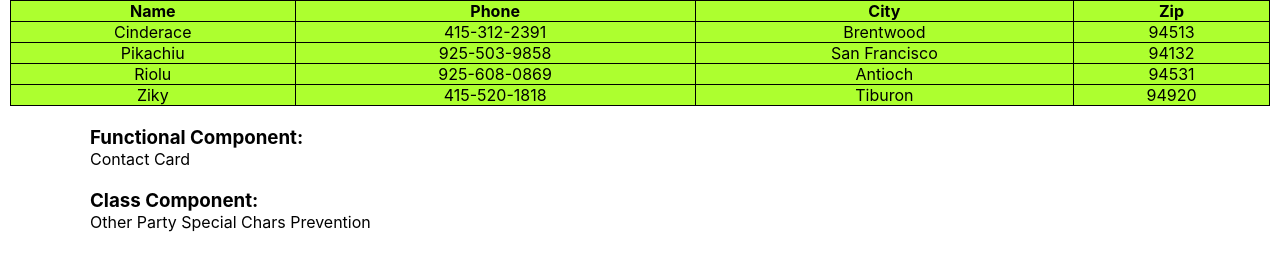
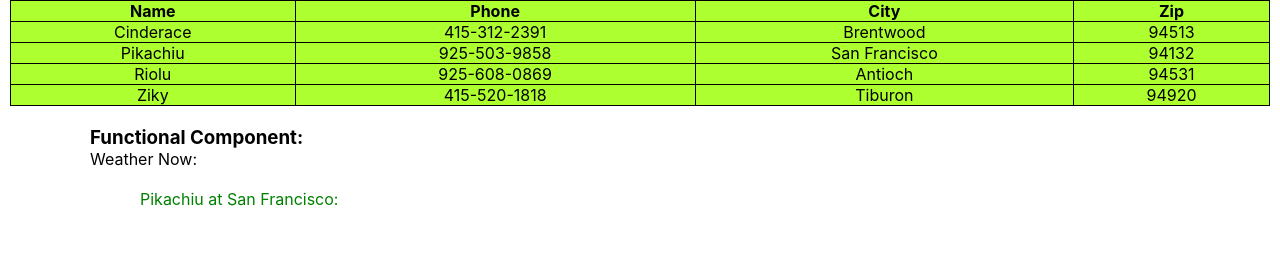
Before and after one commit to jayLuo-zyl/react-refresh-app, a React (Create React App) app: page / in a window 1280 px wide. Shown: the top 254 px of the page. Built offline with nearby package versions, Linux system fonts and the light colour scheme; no server answers.

Commit message:
Feature/users weather api with use effect (#4)
* Updated users table displayed columns

* Updated Google Map styling

* new feature added for weather, showing current user's local weather

```diff
--- a/src/components/AddGoogleMap.js
+++ b/src/components/AddGoogleMap.js
@@ -1,7 +1,7 @@
 import React, { useState, useEffect } from "react";
 import MyGoogleMap from "./BuildGoogleMap";
 
-// Funtional Component: without state
+// Funtional Component: with useState
 
 // Uisng Arrow Function
 const GoogleMap = ({ initLatitude, initLongitude }) => {
--- /dev/null
+++ b/src/components/AddWeather.js
@@ -0,0 +1,52 @@
+import React, { useState, useEffect } from "react";
+
+// Funtional Component: with useState, React data fetch
+
+const WeatherByLocation = ({ user, city, zip }) => {
+    const [weatherData, setWeatherData] = useState(null);
+
+    useEffect(() => {
+        fetchWeatherData();
+    }, []);
+
+    // Set up the Weather API endpoint URL
+    // const antiochLat = "37.958248"
+    // const antiochLon = "-121.752881"
+    // const url = "https://api.openweathermap.org/data/2.5/weather?lat="+antiochLat+"&lon="+antiochLon+"&appid=<API KEY>"
+    const url = "http://api.openweathermap.org/data/2.5/forecast?zip=" + zip + ",us&appid=11af49af7399e970dbc2d366ee679a1b"
+    const fetchWeatherData = async () => {
+        try {
+            const response = await fetch(url);
+            if (response.ok) {
+                const jsonData = await response.json();
+                setWeatherData(jsonData.list[0].weather[0].main);
+                // console.log(weatherData);
+                // This console.log above won't work as In React, state updates are asynchronous,
+                // which means that calling setWeatherData(jsonData) does not immediately update the weatherData state variable.
+                // The state update is scheduled and will take effect in the next render cycle.
+
+            } else {
+                // Handle error response
+                console.log('Error:', response.status);
+            }
+        } catch (error) {
+            // Handle network or other errors
+            console.error('Error:', error);
+        }
+    };
+
+    useEffect(() => {
+        console.log(`Weather Data: ${JSON.stringify(weatherData)}`);
+    }, [weatherData]);
+
+    return (
+        <div className="componentSpace">
+            <h3>Functional Component:</h3>
+            <p>Weather Now:</p>
+            <p style={{ 'color': 'green' }} className="searchBar"> {user} at {city}: {weatherData}</p>
+        </div>
+    )
+
+};
+
+export default WeatherByLocation;
--- a/src/components/App.js
+++ b/src/components/App.js
@@ -5,6 +5,7 @@ import ContactList from "./ContactList";
 import ContactCard from "./ContactCard";
 import FormCustom from './Form';
 import GoogleMap from './AddGoogleMap';
+import WeatherByLocation from './AddWeather';
 
 // import SearchBar from './SearchBar';
 
@@ -48,6 +49,7 @@ function App() {
   return (
     <div>
       <ContactList contacts={contacts} addedString="A testing" />
+      <WeatherByLocation city={contacts[1].city} zip={contacts[1].zip} user={contacts[1].name} />
       <ContactCard />
       <AddNew />
       <FormCustom myStyles={myStyles} />
```
